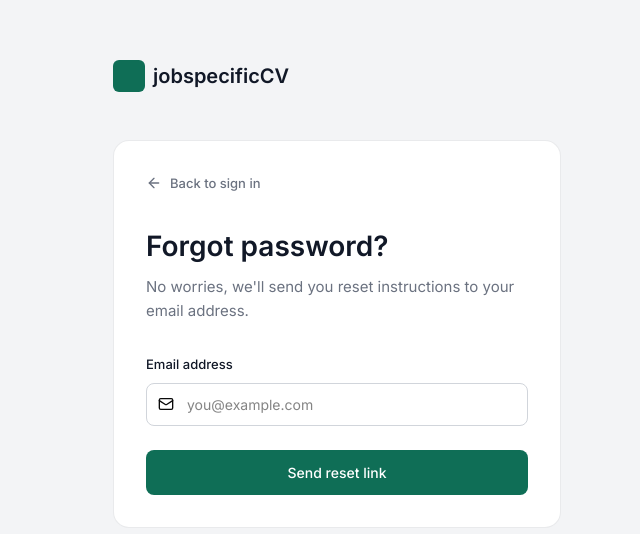
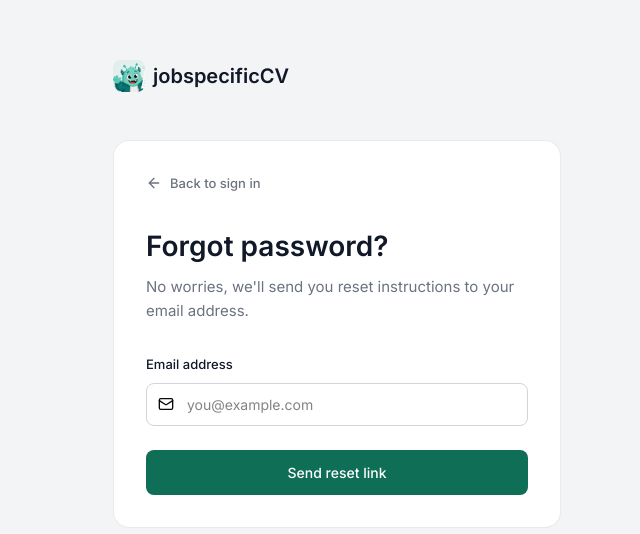
Before and after one commit to AlperCamli/CVBuilder, a React (Vite) app in the folder frontend/: page /forgot-password in a window 1280 px wide. Shown: the part 106-640 px from the top of the page, without its empty margins (303-943 px from the left). Built offline with nearby package versions, Linux system fonts and the light colour scheme; no server answers.

Commit message:
logo update

```diff
--- a/frontend/src/app/components/Layout.tsx
+++ b/frontend/src/app/components/Layout.tsx
@@ -59,7 +59,7 @@ export function Layout() {
       >
         <div style={{ width: "220px", height: "100%", display: "flex", flexDirection: "column" }}>
           <Link to="/" className="flex items-center gap-2 p-6">
-            <div className="w-6 h-6 rounded-md" style={{ background: "var(--color-teal-600)" }} />
+            <img src="/images/logo.png" alt="" className="w-6 h-6 rounded-lg object-contain shrink-0" />
             <span className="font-medium" style={{ fontSize: "14px", color: "var(--color-text-primary)" }}>
               jobspecificCV
             </span>
--- a/frontend/src/app/pages/ForgotPassword.tsx
+++ b/frontend/src/app/pages/ForgotPassword.tsx
@@ -38,10 +38,7 @@ export function ForgotPassword() {
         <div className="w-full max-w-md">
           {/* Logo */}
           <Link to="/" className="flex items-center gap-2 mb-12">
-            <div
-              className="w-8 h-8 rounded-md"
-              style={{ background: "var(--color-teal-600)" }}
-            />
+            <img src="/images/logo.png" alt="" className="w-8 h-8 rounded-lg object-contain shrink-0" />
             <span
               className="font-semibold"
               style={{ fontSize: "20px", color: "var(--color-text-primary)" }}
@@ -109,10 +106,7 @@ export function ForgotPassword() {
       <div className="w-full max-w-md">
         {/* Logo */}
         <Link to="/" className="flex items-center gap-2 mb-12">
-          <div
-            className="w-8 h-8 rounded-md"
-            style={{ background: "var(--color-teal-600)" }}
-          />
+          <img src="/images/logo.png" alt="" className="w-8 h-8 rounded-lg object-contain shrink-0" />
           <span
             className="font-semibold"
             style={{ fontSize: "20px", color: "var(--color-text-primary)" }}
--- a/frontend/src/app/pages/Landing.tsx
+++ b/frontend/src/app/pages/Landing.tsx
@@ -185,10 +185,7 @@ export function Landing() {
       <header className="border-b" style={{ borderColor: "var(--color-border-tertiary)" }}>
         <div className="max-w-7xl mx-auto px-6 py-4 flex items-center justify-between">
           <Link to="/" className="flex items-center gap-2">
-            <div
-              className="w-7 h-7 rounded-md"
-              style={{ background: "var(--color-teal-600)" }}
-            />
+            <img src="/images/logo.png" alt="" className="w-7 h-7 rounded-lg object-contain shrink-0" />
             <span className="font-medium" style={{ fontSize: "15px", color: "var(--color-text-primary)" }}>
               jobspecificCV
             </span>
@@ -430,10 +427,7 @@ export function Landing() {
         <div className="max-w-7xl mx-auto px-6 py-8">
           <div className="flex items-center justify-between">
             <div className="flex items-center gap-2">
-              <div
-                className="w-5 h-5 rounded"
-                style={{ background: "var(--color-teal-600)" }}
-              />
+              <img src="/images/logo.png" alt="" className="w-5 h-5 rounded-lg object-contain shrink-0" />
               <span className="font-medium" style={{ fontSize: "13px", color: "var(--color-text-secondary)" }}>
                 jobspecificCV
               </span>
--- a/frontend/src/app/pages/ResetPassword.tsx
+++ b/frontend/src/app/pages/ResetPassword.tsx
@@ -213,10 +213,7 @@ export function ResetPassword() {
     <div className="min-h-screen flex items-center justify-center p-8" style={{ background: "var(--color-background-secondary)" }}>
       <div className="w-full max-w-md">
         <Link to="/" className="flex items-center gap-2 mb-12">
-          <div
-            className="w-8 h-8 rounded-md"
-            style={{ background: "var(--color-teal-600)" }}
-          />
+          <img src="/images/logo.png" alt="" className="w-8 h-8 rounded-lg object-contain shrink-0" />
           <span
             className="font-semibold"
             style={{ fontSize: "20px", color: "var(--color-text-primary)" }}
--- a/frontend/src/app/pages/SignIn.tsx
+++ b/frontend/src/app/pages/SignIn.tsx
@@ -59,7 +59,7 @@ export function SignIn() {
       <div className="flex-1 flex items-center justify-center p-8">
         <div className="w-full max-w-md">
           <Link to="/" className="flex items-center gap-2 mb-12">
-            <div className="w-8 h-8 rounded-md" style={{ background: "var(--color-teal-600)" }} />
+            <img src="/images/logo.png" alt="" className="w-8 h-8 rounded-lg object-contain shrink-0" />
             <span className="font-semibold" style={{ fontSize: "20px", color: "var(--color-text-primary)" }}>
               jobspecificCV
             </span>
--- a/frontend/src/app/pages/SignUp.tsx
+++ b/frontend/src/app/pages/SignUp.tsx
@@ -55,7 +55,7 @@ export function SignUp() {
       <div className="flex-1 flex items-center justify-center p-8">
         <div className="w-full max-w-md">
           <Link to="/" className="flex items-center gap-2 mb-12">
-            <div className="w-8 h-8 rounded-md" style={{ background: "var(--color-teal-600)" }} />
+            <img src="/images/logo.png" alt="" className="w-8 h-8 rounded-lg object-contain shrink-0" />
             <span className="font-semibold" style={{ fontSize: "20px", color: "var(--color-text-primary)" }}>
               jobspecificCV
             </span>
```
Also changed, not shown: frontend/prerendered/landing.html (+1 -1 lines), frontend/public/images/logo.png (added).
